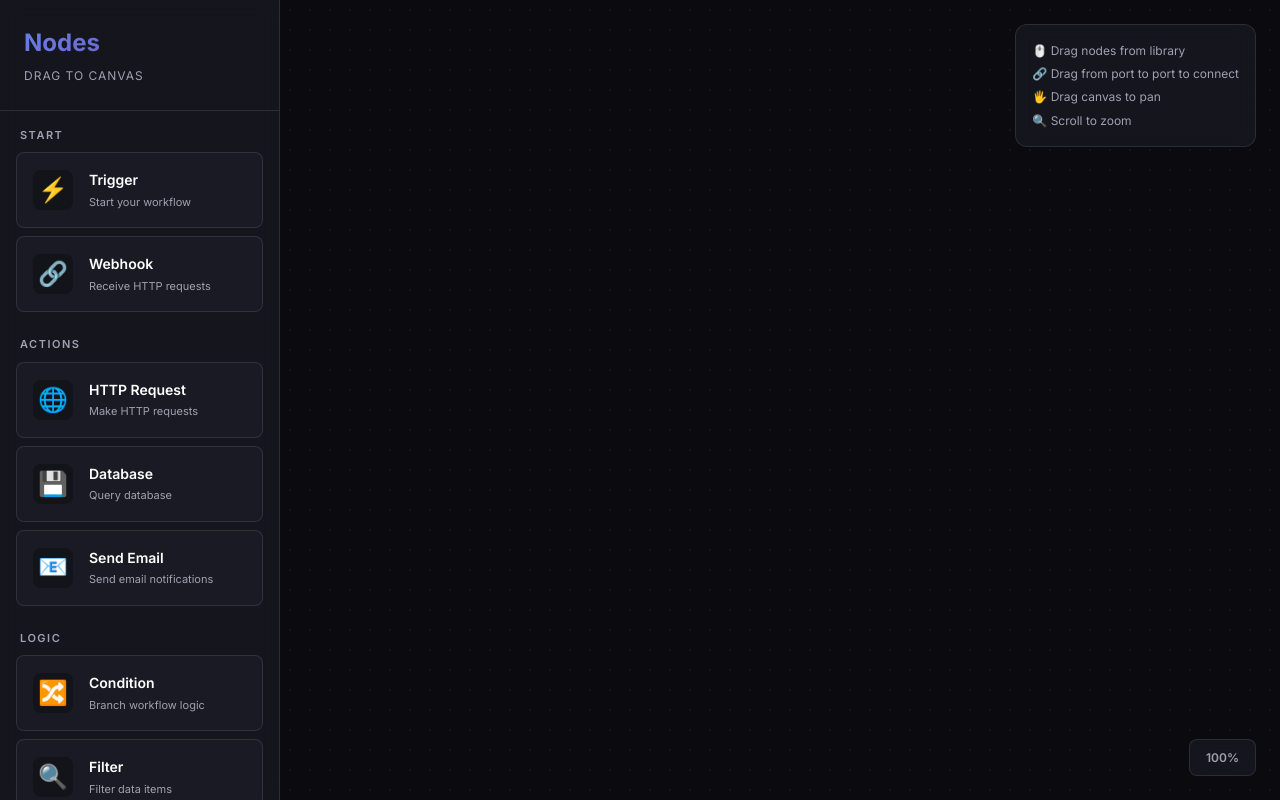
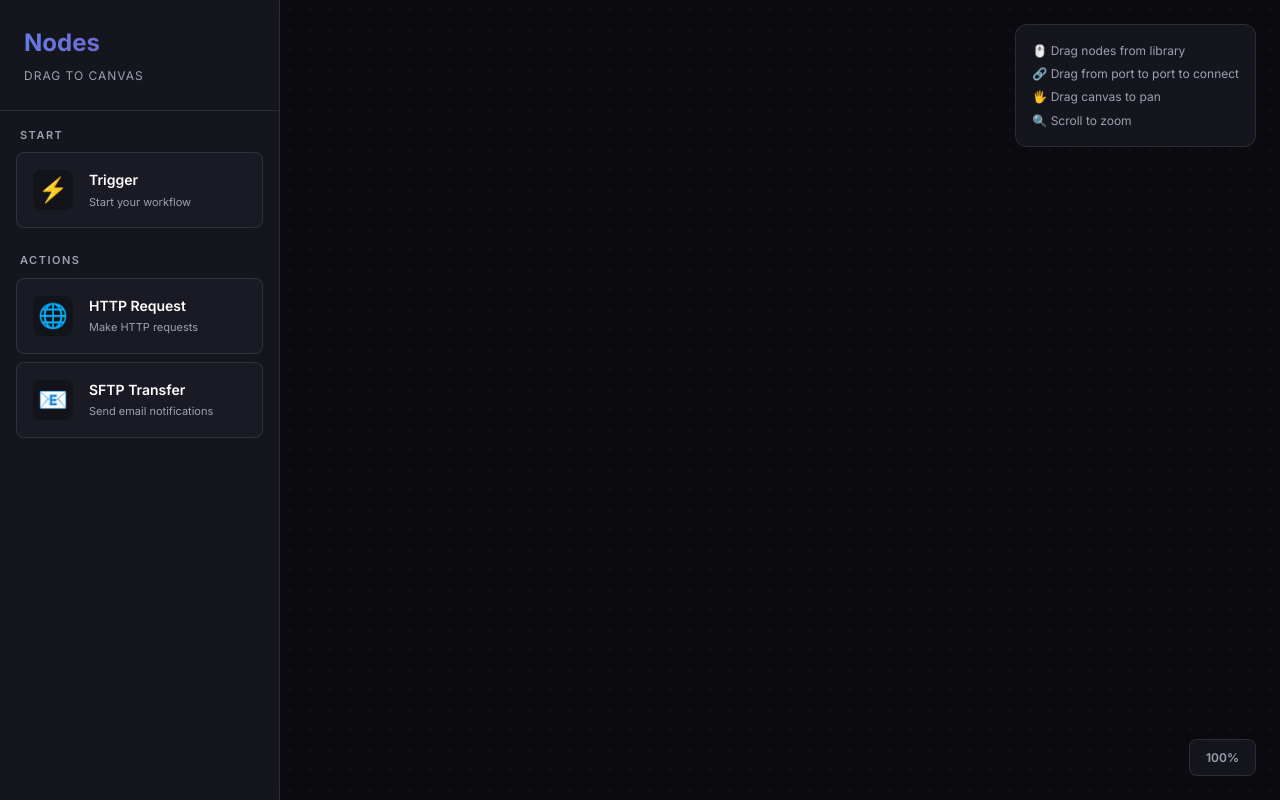
Before and after one commit to Hari-0210/workflow-ai, a React (Vite) app: page / in a window 1280 px wide. Built offline with nearby package versions, Linux system fonts and the light colour scheme.

Commit message:
smooth integrations added

```diff
--- a/src/App.tsx
+++ b/src/App.tsx
@@ -8,6 +8,8 @@ import './App.css';
 function App() {
   const [nodes, setNodes] = useState<Node[]>([]);
   const [connections, setConnections] = useState<Connection[]>([]);
+  console.log("nodes", nodes);
+  console.log("connections", connections);
 
   return (
     <div className="app">
--- a/src/components/Canvas.css
+++ b/src/components/Canvas.css
@@ -20,7 +20,6 @@
     width: 100%;
     height: 100%;
     transform-origin: 0 0;
-    transition: transform 0.05s linear;
 }
 
 /* SVG Connections */
--- a/src/components/NodeLibrary.tsx
+++ b/src/components/NodeLibrary.tsx
@@ -11,14 +11,6 @@ const nodeTypes: NodeType[] = [
         description: 'Start your workflow'
     },
     {
-        type: 'webhook',
-        label: 'Webhook',
-        icon: '🔗',
-        color: 'var(--node-trigger)',
-        category: 'Start',
-        description: 'Receive HTTP requests'
-    },
-    {
         type: 'http',
         label: 'HTTP Request',
         icon: '🌐',
@@ -27,53 +19,13 @@ const nodeTypes: NodeType[] = [
         description: 'Make HTTP requests'
     },
     {
-        type: 'database',
-        label: 'Database',
-        icon: '💾',
-        color: 'var(--node-action)',
-        category: 'Actions',
-        description: 'Query database'
-    },
-    {
-        type: 'email',
-        label: 'Send Email',
+        type: 'sftp',
+        label: 'SFTP Transfer',
         icon: '📧',
         color: 'var(--node-action)',
         category: 'Actions',
         description: 'Send email notifications'
     },
-    {
-        type: 'condition',
-        label: 'Condition',
-        icon: '🔀',
-        color: 'var(--node-condition)',
-        category: 'Logic',
-        description: 'Branch workflow logic'
-    },
-    {
-        type: 'filter',
-        label: 'Filter',
-        icon: '🔍',
-        color: 'var(--node-condition)',
-        category: 'Logic',
-        description: 'Filter data items'
-    },
-    {
-        type: 'transform',
-        label: 'Transform',
-        icon: '🔄',
-        color: 'var(--node-transform)',
-        category: 'Data',
-        description: 'Transform data'
-    },
-    {
-        type: 'merge',
-        label: 'Merge',
-        icon: '🔗',
-        color: 'var(--node-transform)',
-        category: 'Data',
-        description: 'Merge multiple inputs'
-    }
 ];
 
 const categories = ['Start', 'Actions', 'Logic', 'Data'];
--- a/src/components/WorkflowNode.css
+++ b/src/components/WorkflowNode.css
@@ -7,9 +7,16 @@
     border: 2px solid var(--glass-border);
     border-radius: var(--border-radius);
     cursor: grab;
-    transition: all var(--transition-normal);
+    box-shadow: var(--shadow-md);
     user-select: none;
-    box-shadow: var(--shadow-md);
+    will-change: transform;
+}
+
+.workflow-node.dragging {
+    cursor: grabbing;
+    opacity: 0.9;
+    z-index: 1000;
+    box-shadow: var(--shadow-lg), 0 0 30px var(--node-color);
 }
 
 .workflow-node:hover {
--- a/src/components/WorkflowNode.tsx
+++ b/src/components/WorkflowNode.tsx
@@ -1,3 +1,4 @@
+import { useState } from 'react';
 import type { Node } from '../types';
 import './WorkflowNode.css';
 
@@ -5,8 +6,8 @@ interface WorkflowNodeProps {
     node: Node;
     isSelected: boolean;
     onNodeClick: (nodeId: string) => void;
-    onNodeDragStart: (e: React.DragEvent, nodeId: string) => void;
-    onNodeDragEnd: (e: React.DragEvent, nodeId: string) => void;
+    onNodeDragStart: (e: React.MouseEvent, nodeId: string) => void;
+    onNodeDragEnd: (e: React.MouseEvent, nodeId: string) => void;
     onPortMouseDown: (e: React.MouseEvent, nodeId: string, portType: 'input' | 'output') => void;
     onPortMouseUp: (e: React.MouseEvent, nodeId: string, portType: 'input' | 'output') => void;
     onDeleteNode: (nodeId: string) => void;
@@ -48,20 +49,34 @@ export default function WorkflowNode({
 }: WorkflowNodeProps) {
     const icon = nodeIcons[node.type] || '📦';
     const color = nodeColors[node.type] || 'var(--node-action)';
+    const [isDragging, setIsDragging] = useState(false);
 
-    const handleDragStart = (e: React.DragEvent) => {
+    const handleMouseDown = (e: React.MouseEvent) => {
+        // Don't start drag if clicking on port or delete button
+        if ((e.target as HTMLElement).closest('.node-port') ||
+            (e.target as HTMLElement).closest('.node-delete')) {
+            return;
+        }
+
         e.stopPropagation();
+        setIsDragging(true);
+        onNodeClick(node.id);
         onNodeDragStart(e, node.id);
     };
 
-    const handleDragEnd = (e: React.DragEvent) => {
-        e.stopPropagation();
-        onNodeDragEnd(e, node.id);
+    const handleMouseUp = (e: React.MouseEvent) => {
+        if (isDragging) {
+            e.stopPropagation();
+            setIsDragging(false);
+            onNodeDragEnd(e, node.id);
+        }
     };
 
     const handleClick = (e: React.MouseEvent) => {
-        e.stopPropagation();
-        onNodeClick(node.id);
+        if (!isDragging) {
+            e.stopPropagation();
+            onNodeClick(node.id);
+        }
     };
 
     const handleDelete = (e: React.MouseEvent) => {
@@ -87,15 +102,14 @@ export default function WorkflowNode({
 
     return (
         <div
-            className={`workflow-node ${isSelected ? 'selected' : ''}`}
+            className={`workflow-node ${isSelected ? 'selected' : ''} ${isDragging ? 'dragging' : ''}`}
             style={{
                 left: `${node.position.x}px`,
                 top: `${node.position.y}px`,
                 '--node-color': color
             } as React.CSSProperties}
-            draggable
-            onDragStart={handleDragStart}
-            onDragEnd={handleDragEnd}
+            onMouseDown={handleMouseDown}
+            onMouseUp={handleMouseUp}
             onClick={handleClick}
         >
             {/* Input Port */}
```
Also changed, not shown: src/components/Canvas.tsx (+16 -8 lines).
